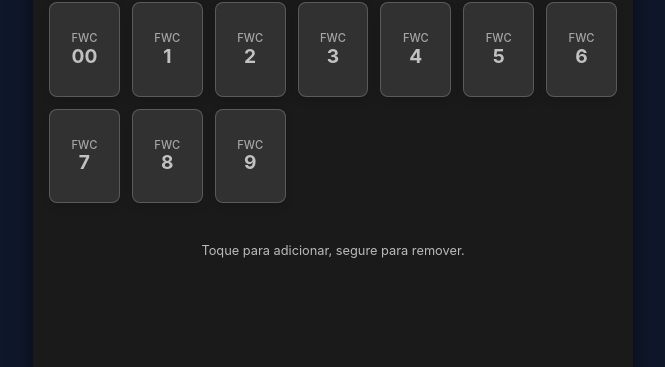
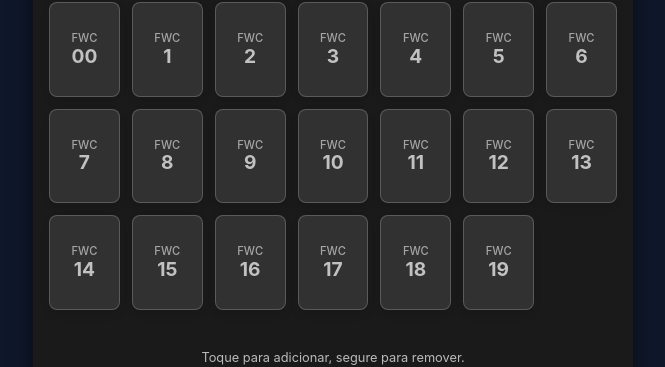
Before and after one commit to kinhowix/myfigure, a React (Vite) app: page /collection in a window 1280 px wide. Shown: the part 202-569 px from the top of the page, without its empty margins (307-972 px from the left). Built offline with nearby package versions, Linux system fonts and the light colour scheme; no server answers; the database is empty; sample sign-in values are in the browser's storage.

Commit message:
busca_reformulada

```diff
--- a/src/data/stickersConfig.js
+++ b/src/data/stickersConfig.js
@@ -1,5 +1,5 @@
 export const stickerGroups = [
-  { id: 'specials', name: 'Especiais', prefix: 'FWC', hasZero: true, count: 9, color: '#1a1a1a', flag: 'un' },
+  { id: 'specials', name: 'Especiais', prefix: 'FWC', hasZero: true, count: 19, color: '#1a1a1a', flag: 'un' },
   // Grupo A
   { id: 'kor', name: 'Coréia do Sul', prefix: 'KOR', count: 20, color: '#0047a0', flag: 'kr' },
   { id: 'mex', name: 'México', prefix: 'MEX', count: 20, color: '#006847', flag: 'mx' },
--- a/src/pages/Collection.jsx
+++ b/src/pages/Collection.jsx
@@ -33,6 +33,13 @@ export default function Collection() {
 
   const activeCodes = getActiveGroupCodes();
 
+  const handleSearchKeyDown = (e) => {
+    if (e.key === 'Enter' && filteredGroups.length > 0) {
+      setSelectedGroupId(filteredGroups[0].id);
+      setSearchQuery('');
+    }
+  };
+
   return (
     <div className={`page-container ${isCocaCola ? 'coca-cola-theme' : ''}`} style={{ '--team-color': activeGroup.color }}>
       <div className="header-sticky">
@@ -61,6 +68,7 @@ export default function Collection() {
               placeholder="Buscar seleção..."
               value={searchQuery}
               onChange={(e) => setSearchQuery(e.target.value)}
+              onKeyDown={handleSearchKeyDown}
               className="search-input"
             />
           </div>
```
